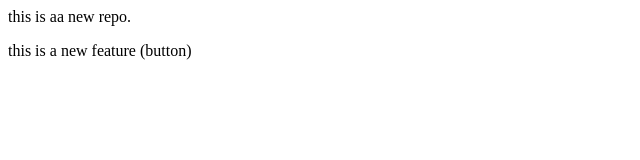
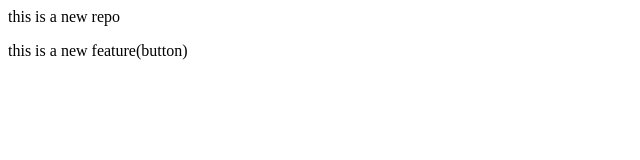
Before and after one commit to ag5865422-ops/localrepo, a plain HTML site: page index.html in a window 1280 px wide. Shown: the full height of the page, 0-640 px from the left. Drawn offline with Linux system fonts and the light colour scheme.

```diff
--- a/index.html
+++ b/index.html
@@ -1,4 +1,2 @@
-<p>
-    this is aa new repo.
-</p>
-<p>this is a new feature (button)</p>
+<p>this is a new repo</p>
+<p>this is a new feature(button)</p>
```
